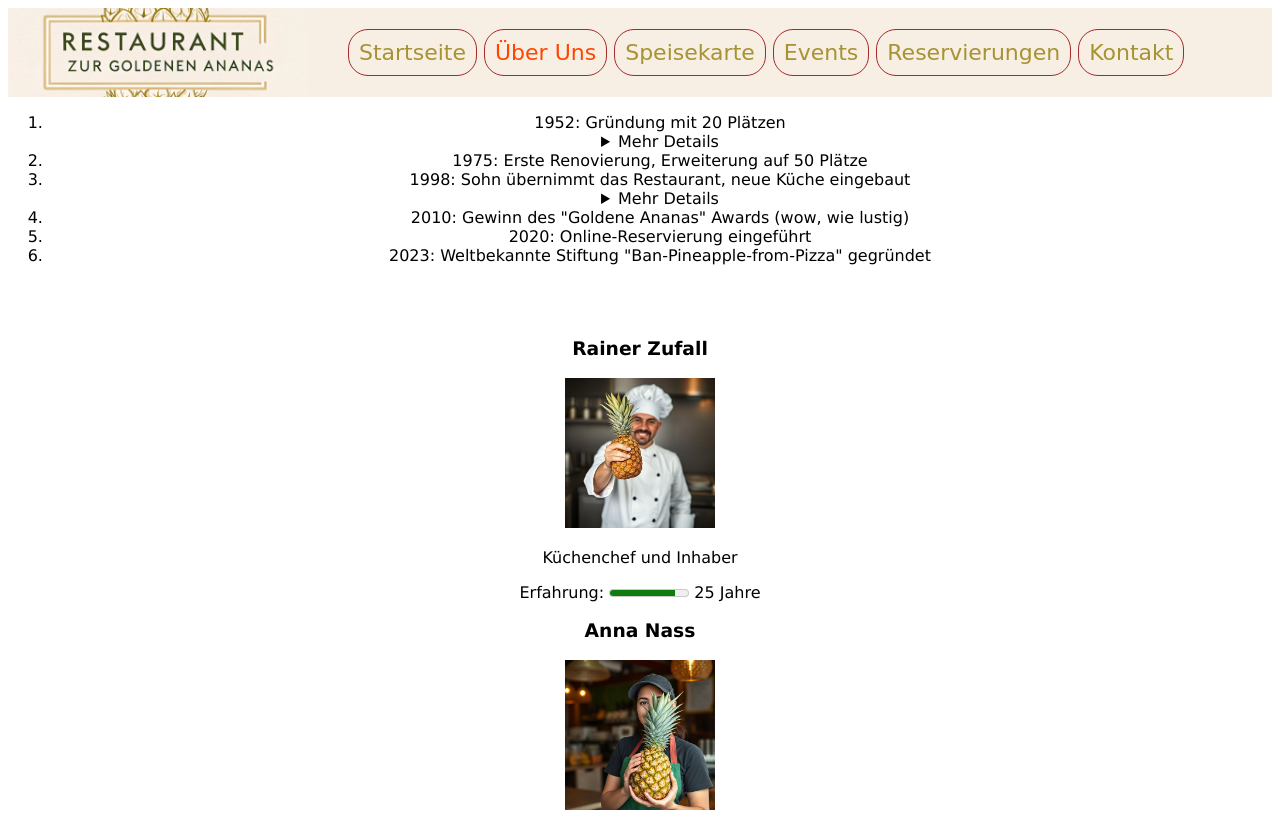
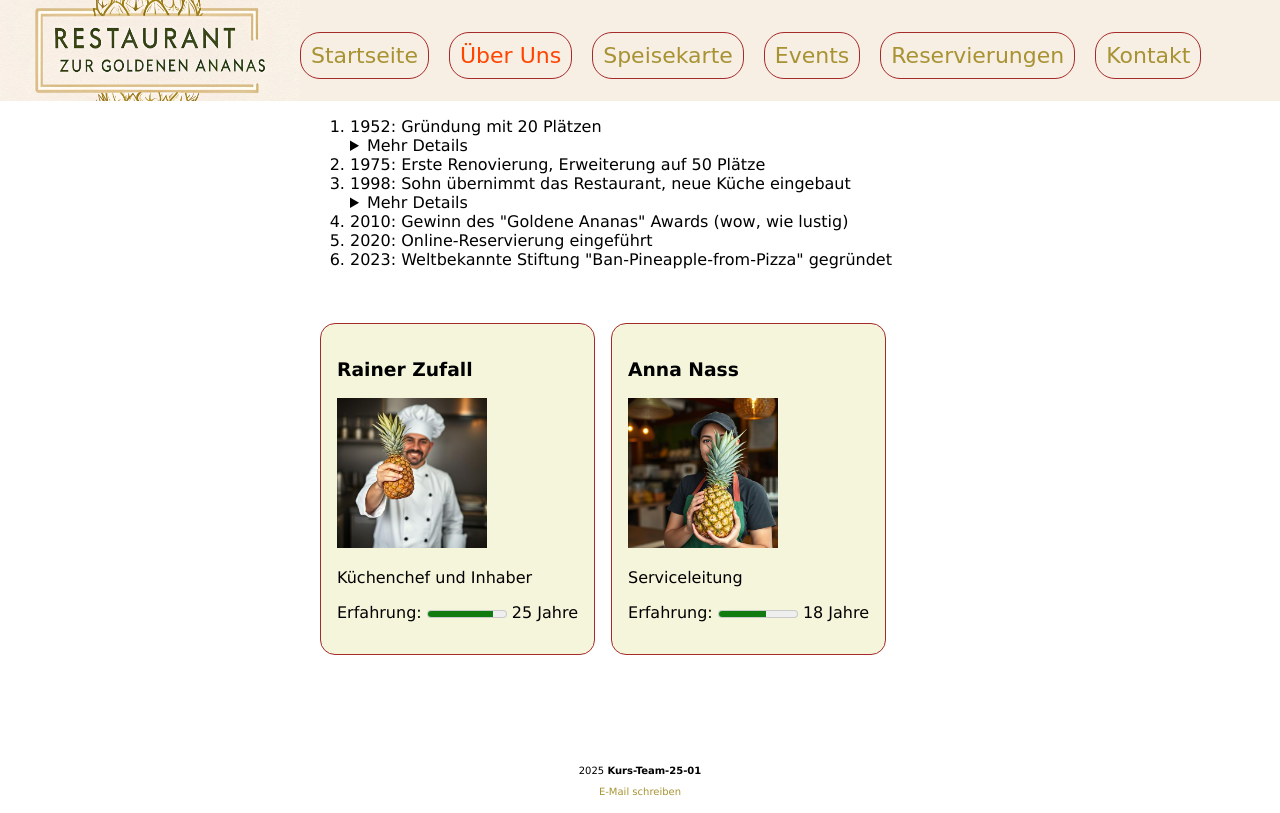
Before and after one commit to AlexSch95/hw-golden-pineapple, a plain HTML site: page aboutus.html in a window 1280 px wide. Shown: the top 813 px of the page. Drawn offline with Linux system fonts and the light colour scheme.

Commit message:
changed navelements to flexbox, also changed the layout for the employee overview in aboutus.html via css (grid)

```diff
--- a/aboutus.html
+++ b/aboutus.html
@@ -10,7 +10,7 @@
     <header>
         <img src="images/logo_small.png" alt="Restaurant zur goldenen Ananas Logo" width="300">
         <nav aria-label="Hauptnavigation">
-            <ul>
+            <ul class ="navelements">
                 <li class="navitem"><a href="index.html">Startseite</a></li>
                 <li class="navitem"><a href="aboutus.html" aria-current="page">Über Uns</a></li>
                 <li class="navitem"><a href="menu.html">Speisekarte</a></li>
@@ -61,14 +61,14 @@
             </li>
         </ol><br><br>
         <div class="Mitarbeiter">
-            <article>
+            <article class="mitarbeiter-card">
                 <h3>Rainer Zufall</h3>
                 <img src="images/chef.jpg" alt="Rainer Zufall, Küchenchef und Inhaber" width="150">
                 <p>Küchenchef und Inhaber</p>
                 <p>Erfahrung: <meter value="25" min="0" max="30">25 Jahre</meter> 25 Jahre</p>
             </article>
 
-            <article>
+            <article class="mitarbeiter-card">
                 <h3>Anna Nass</h3>
                 <img src="images/service.jpg" alt="Anna Nass, Serviceleitung" width="150">
                 <p>Serviceleitung</p>
--- a/style.css
+++ b/style.css
@@ -1,7 +1,20 @@
 body {
     background-color: white;
     font-family: Verdana, Geneva, Tahoma, sans-serif;
-    text-align: center;
+    display: grid;
+    grid-template-rows: auto 1fr auto;
+    min-height: 100vh;
+    margin: 0;
+}
+
+.reservation-form {
+    margin: auto;
+    width: 50%;
+    padding: 50px
+}
+.contact-data-element {
+    padding-bottom: 15px;
+    margin: 15px;
 }
 
 h1 {
@@ -24,8 +37,15 @@ nav {
     padding-top: 10px
 }
 
+.navelements {
+    display: flex;
+    list-style: none;
+    padding: 0;
+    justify-content: center;
+    gap: 20px;
+}
+
 .navitem {
-    display: inline;
     color: gold;
     border: 1px solid brown;
     padding: 10px;
@@ -84,3 +104,23 @@ table caption {
     padding-bottom: 12px;
     color: orange
 }
+
+.timeline-item {
+    margin: auto;
+    width: 50%;
+}
+
+.Mitarbeiter {
+    display: flex;
+    gap: 16px;
+    flex-wrap: wrap;
+    margin: auto;
+    width: 50%;
+}
+
+.mitarbeiter-card {
+    border: 1px solid brown;
+    padding: 1rem;
+    border-radius: 15px;
+    background-color: beige
+}
```
Also changed, not shown: contact.html (+1 -1 lines), events.html (+1 -1 lines), index.html (+1 -1 lines), menu.html (+1 -1 lines), reservations.html (+9 -5 lines).
